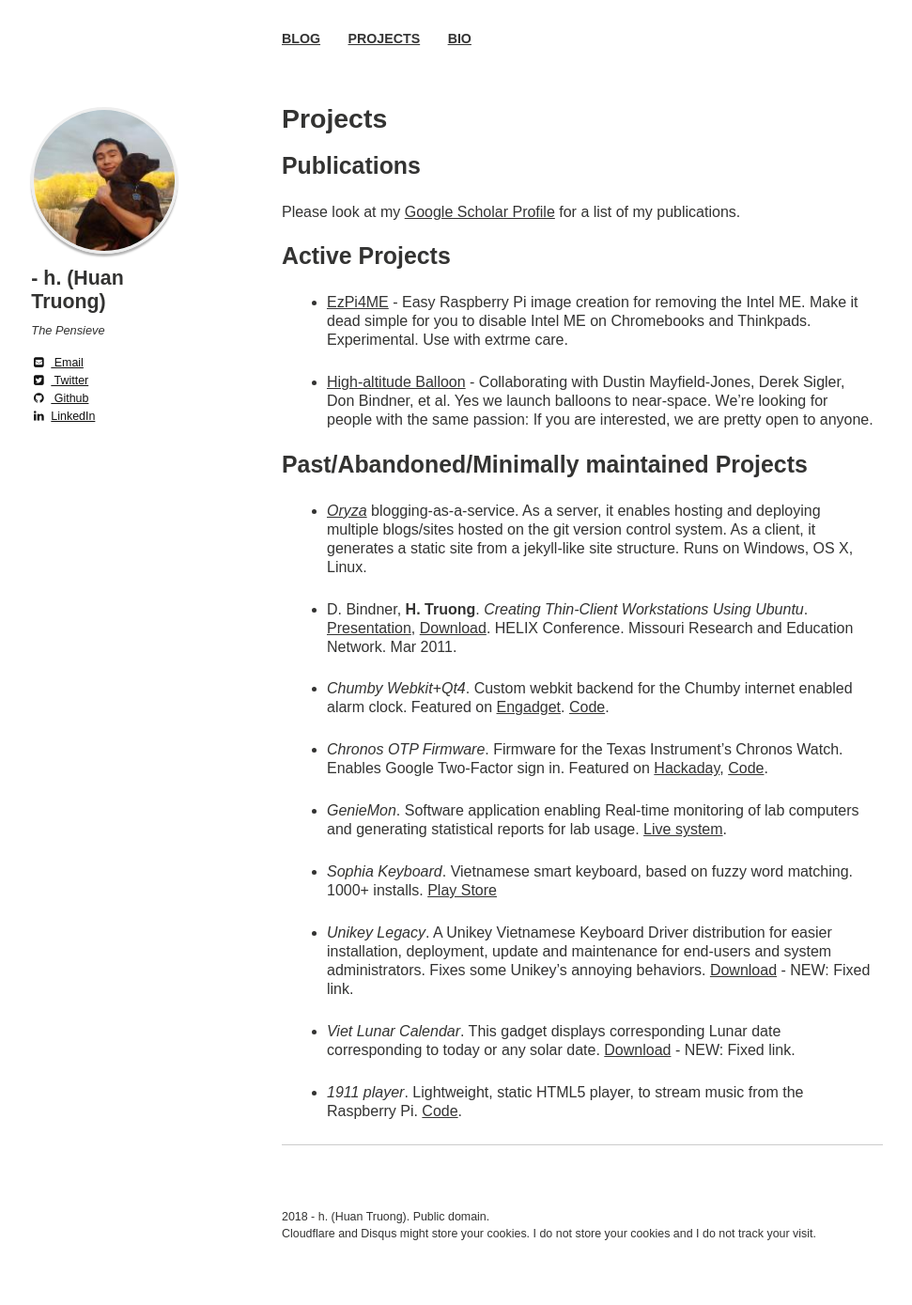
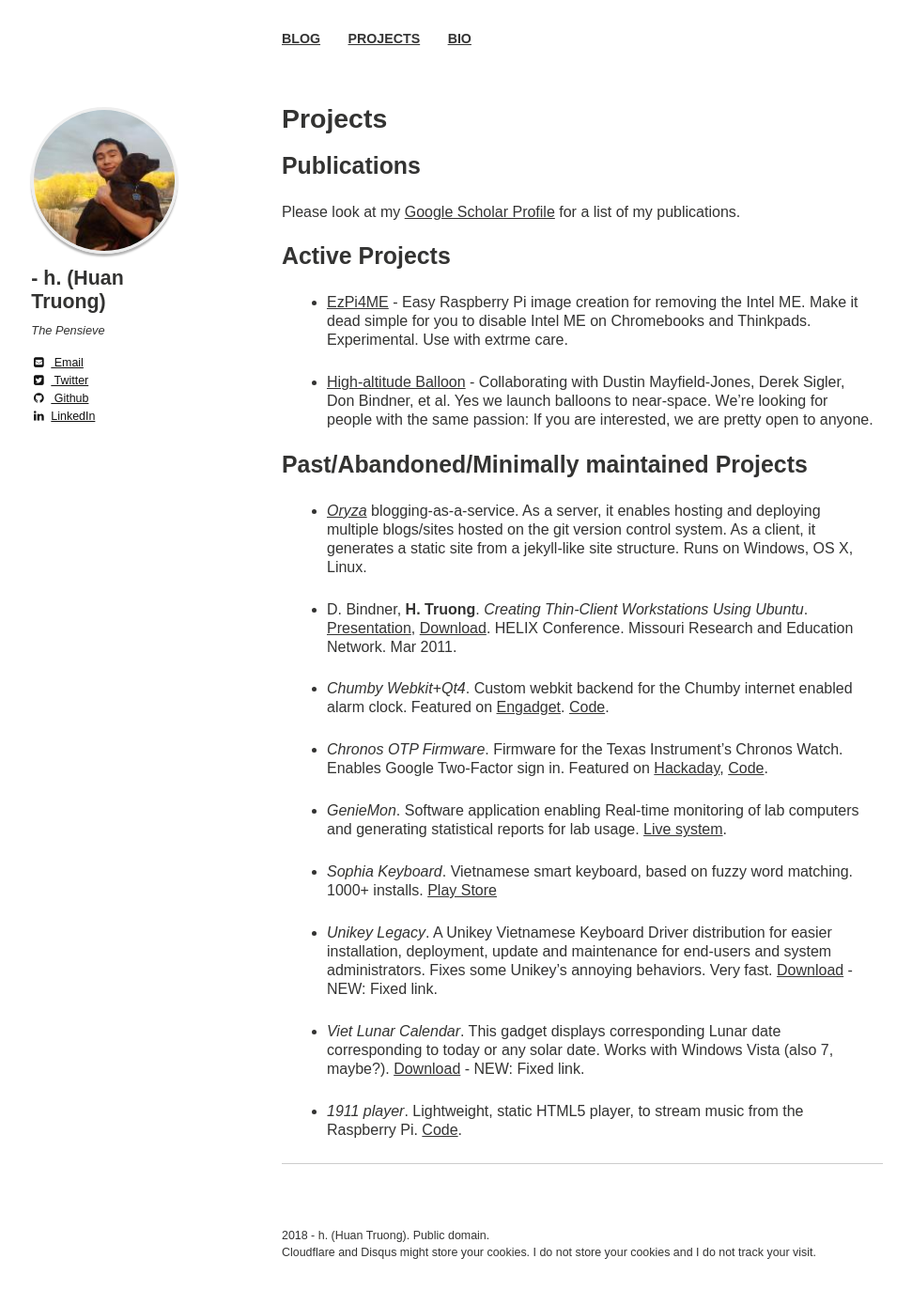
Before and after one commit to htruong/htruong.github.io, a Jekyll site: the page built from projects.md, in a window 1280 px wide. Shown: the whole page at 94% size, without its empty margins (20-991 px from the left). Built offline with Jekyll 4.4.1, drawn with Linux system fonts in a browser that asks for light colours; nearby versions of some CDN libraries.

Commit message:
[projects] added some more descriptions to past projects

```diff
--- a/projects.md
+++ b/projects.md
@@ -36,8 +36,8 @@ Two-Factor sign in. Featured on [Hackaday](http://hackaday.com/2011/02/27/google
 
 - *Unikey Legacy*. A Unikey Vietnamese Keyboard Driver distribution for
 easier installation, deployment, update and maintenance for end-users
-and system administrators. Fixes some Unikey's annoying behaviors. [Download](/downloads/UnikeyLegacy.msi) - NEW: Fixed link.
+and system administrators. Fixes some Unikey's annoying behaviors. Very fast. [Download](/downloads/UnikeyLegacy.msi) - NEW: Fixed link.
 
-- *Viet Lunar Calendar*. This gadget displays corresponding Lunar date corresponding to today or any solar date. [Download](/downloads/VietnameseLunarCalendar.gadget) - NEW: Fixed link.
+- *Viet Lunar Calendar*. This gadget displays corresponding Lunar date corresponding to today or any solar date. Works with Windows Vista (also 7, maybe?). [Download](/downloads/VietnameseLunarCalendar.gadget) - NEW: Fixed link.
 
 - *1911 player*. Lightweight, static HTML5 player, to stream music from the Raspberry Pi. [Code](https://github.com/htruong/1911-player).
```
